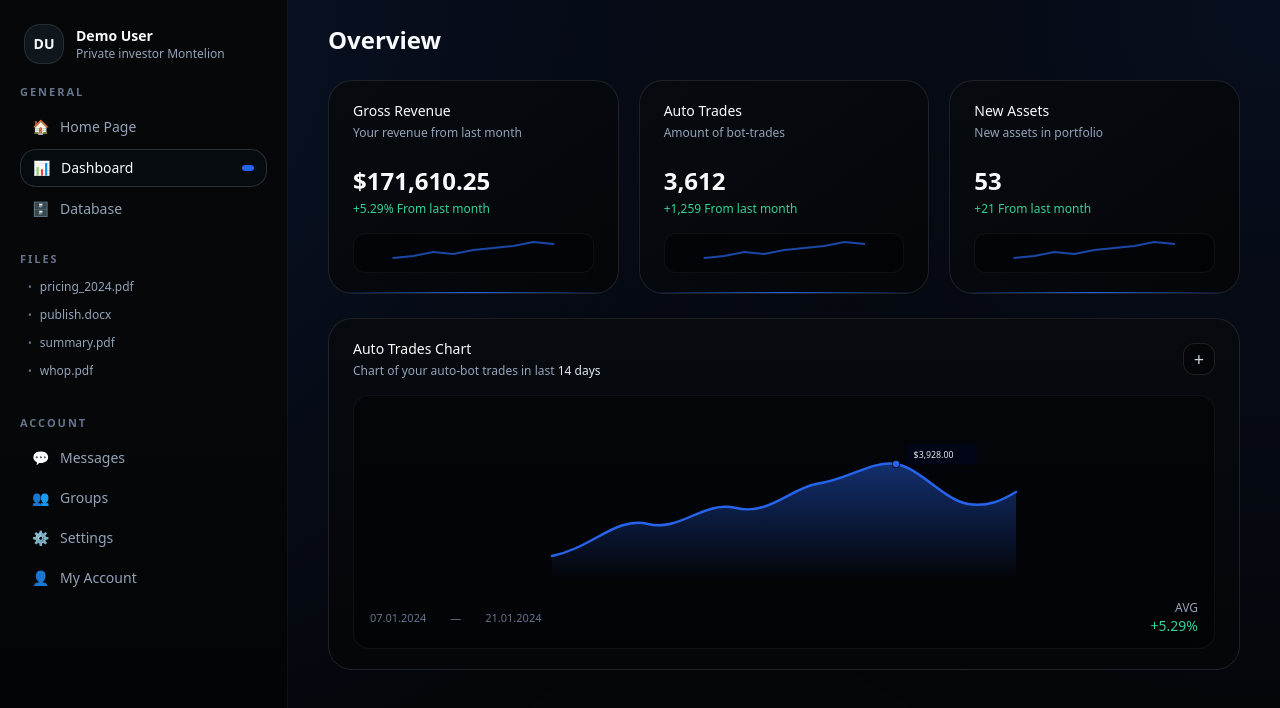
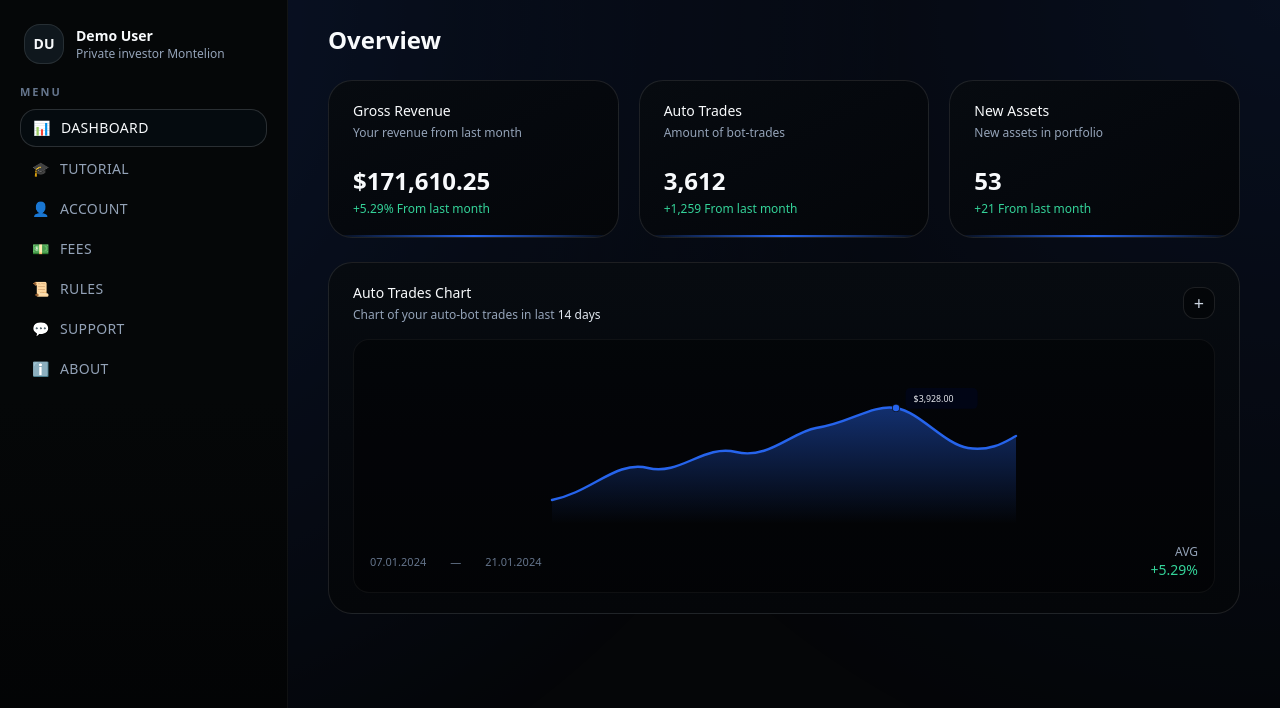
Before and after one commit to montelioncapital/montelion-app-v1, a Next.js app: page /dashboard in a window 1280 px wide. Shown: the top 708 px of the page. Built offline with nearby package versions, Linux system fonts and the light colour scheme.

Commit message:
Update page.jsx

```diff
--- a/app/dashboard/page.jsx
+++ b/app/dashboard/page.jsx
@@ -2,14 +2,6 @@
 "use client";
 
 const brandBlue = "#2664EC";
-
-// Infos user (tu peux brancher ça plus tard sur ton auth)
-const userName = "Demo User";
-const userInitials = userName
-  .split(" ")
-  .map((n) => n[0])
-  .join("")
-  .toUpperCase();
 
 const topStats = [
   {
@@ -32,7 +24,25 @@ const topStats = [
   },
 ];
 
+const sidebarItems = [
+  { label: "Dashboard", icon: "📊", active: true },
+  { label: "Tutorial", icon: "🎓" },
+  { label: "Account", icon: "👤" },
+  { label: "Fees", icon: "💵" },
+  { label: "Rules", icon: "📜" },
+  { label: "Support", icon: "💬" },
+  { label: "About", icon: "ℹ️" },
+];
+
 export default function DashboardPage() {
+  // Fake user pour l’affichage (initiales + nom)
+  const user = {
+    firstName: "Demo",
+    lastName: "User",
+  };
+
+  const initials = `${user.firstName[0] ?? ""}${user.lastName[0] ?? ""}`.toUpperCase();
+
   return (
     <div className="flex min-h-screen bg-[#050608] text-slate-50">
       {/* BACKGROUND GLOW */}
@@ -47,59 +57,35 @@ export default function DashboardPage() {
 
       {/* SIDEBAR */}
       <aside className="relative z-10 flex w-72 flex-col border-r border-white/5 bg-gradient-to-b from-[#050708] via-[#050708] to-[#020304]">
-        {/* Logo + user */}
+        {/* User header */}
         <div className="px-6 pt-6 pb-5">
           <div className="flex items-center gap-3">
             <div className="flex h-10 w-10 items-center justify-center rounded-2xl bg-[#0f171d] border border-white/10 text-sm font-semibold">
-              {userInitials}
+              {initials}
             </div>
             <div className="leading-tight">
-              <div className="text-sm font-semibold">{userName}</div>
-              <div className="text-xs text-slate-400">
-                Private investor Montelion
+              <div className="text-sm font-semibold">
+                {user.firstName} {user.lastName}
               </div>
+              <div className="text-xs text-slate-400">Private investor Montelion</div>
             </div>
           </div>
         </div>
 
-        {/* Nav */}
+        {/* MENU */}
         <nav className="flex-1 overflow-y-auto px-5 pb-6">
-          {/* General */}
           <div className="mb-2 text-[11px] font-semibold uppercase tracking-[0.18em] text-slate-500">
-            General
+            Menu
           </div>
           <div className="space-y-1 text-sm">
-            <SidebarItem label="Home Page" icon="🏠" />
-            <SidebarItem
-              label="Dashboard"
-              icon="📊"
-              active
-              withDot
-              dotColor={brandBlue}
-            />
-            <SidebarItem label="Database" icon="🗄️" />
-          </div>
-
-          {/* Files */}
-          <div className="mt-6 text-[11px] font-semibold uppercase tracking-[0.18em] text-slate-500">
-            Files
-          </div>
-          <div className="mt-2 space-y-1 text-sm text-slate-400">
-            <SidebarSubItem label="pricing_2024.pdf" />
-            <SidebarSubItem label="publish.docx" />
-            <SidebarSubItem label="summary.pdf" />
-            <SidebarSubItem label="whop.pdf" />
-          </div>
-
-          {/* Account */}
-          <div className="mt-8 text-[11px] font-semibold uppercase tracking-[0.18em] text-slate-500">
-            Account
-          </div>
-          <div className="mt-2 space-y-1 text-sm">
-            <SidebarItem label="Messages" icon="💬" />
-            <SidebarItem label="Groups" icon="👥" />
-            <SidebarItem label="Settings" icon="⚙️" />
-            <SidebarItem label="My Account" icon="👤" />
+            {sidebarItems.map((item) => (
+              <SidebarItem
+                key={item.label}
+                label={item.label}
+                icon={item.icon}
+                active={item.active}
+              />
+            ))}
           </div>
         </nav>
       </aside>
@@ -119,9 +105,9 @@ export default function DashboardPage() {
                 key={card.label}
                 className="relative rounded-3xl border border-white/10 bg-gradient-to-br from-[#070b10] via-[#05080d] to-[#040609] px-6 py-5 overflow-hidden"
               >
-                {/* Ligne d’accent bleu plus fine */}
+                {/* Fine gradient accent line en bas */}
                 <div
-                  className="pointer-events-none absolute inset-x-0 bottom-0 h-px"
+                  className="pointer-events-none absolute inset-x-0 bottom-0 h-[2px]"
                   style={{
                     background: `linear-gradient(90deg, transparent, ${brandBlue}, transparent)`,
                   }}
@@ -133,30 +119,7 @@ export default function DashboardPage() {
 
                 <div className="mt-6 text-2xl font-semibold">{card.value}</div>
                 <div className="mt-1 text-xs text-emerald-400">{card.change}</div>
-
-                {/* Petite ligne décorative */}
-                <div className="mt-4 h-10 w-full rounded-xl bg-black/40 border border-white/5 flex items-end justify-center px-3 pb-1.5">
-                  <svg viewBox="0 0 160 32" className="h-full w-full">
-                    <polyline
-                      fill="none"
-                      stroke={brandBlue}
-                      strokeWidth="2"
-                      strokeLinecap="round"
-                      strokeOpacity="0.7"
-                      points="
-                        0,24
-                        20,22
-                        40,18
-                        60,20
-                        80,16
-                        100,14
-                        120,12
-                        140,8
-                        160,10
-                      "
-                    />
-                  </svg>
-                </div>
+                {/* plus de mini-graphique ici */}
               </div>
             ))}
           </section>
@@ -219,10 +182,10 @@ export default function DashboardPage() {
                 />
 
                 {/* Highlight point */}
-                <circle cx="440" cy="65" r="5" fill="#020617" />
+                <circle cx="440" cy="65" r="5" fill="#0f172a" />
                 <circle cx="440" cy="65" r="4" fill={brandBlue} />
 
-                {/* Tooltip */}
+                {/* Tooltip style label */}
                 <rect
                   x="452"
                   y="40"
@@ -253,9 +216,7 @@ export default function DashboardPage() {
                 </div>
                 <div className="text-right">
                   <div className="text-xs text-slate-400">AVG</div>
-                  <div className="text-sm text-emerald-400 font-medium">
-                    +5.29%
-                  </div>
+                  <div className="text-sm text-emerald-400 font-medium">+5.29%</div>
                 </div>
               </div>
             </div>
@@ -266,9 +227,9 @@ export default function DashboardPage() {
   );
 }
 
-/* --- Small helpers --- */
+/* --- Sidebar helper --- */
 
-function SidebarItem({ label, icon, active, withDot, dotColor }) {
+function SidebarItem({ label, icon, active }) {
   return (
     <button
       className={[
@@ -280,23 +241,10 @@ function SidebarItem({ label, icon, active, withDot, dotColor }) {
     >
       <span className="flex items-center gap-2">
         <span className="w-5 text-sm">{icon}</span>
-        <span className="text-sm">{label}</span>
+        <span className="text-sm tracking-wide uppercase">
+          {label}
+        </span>
       </span>
-      {withDot && (
-        <span
-          className="h-1.5 w-3 rounded-full"
-          style={{ backgroundColor: dotColor || "#22c55e" }}
-        />
-      )}
     </button>
   );
 }
-
-function SidebarSubItem({ label }) {
-  return (
-    <div className="flex items-center gap-2 rounded-xl px-2 py-1 text-xs hover:bg-white/5 cursor-pointer">
-      <span className="text-[10px] text-slate-500">•</span>
-      <span className="truncate">{label}</span>
-    </div>
-  );
-}
```
